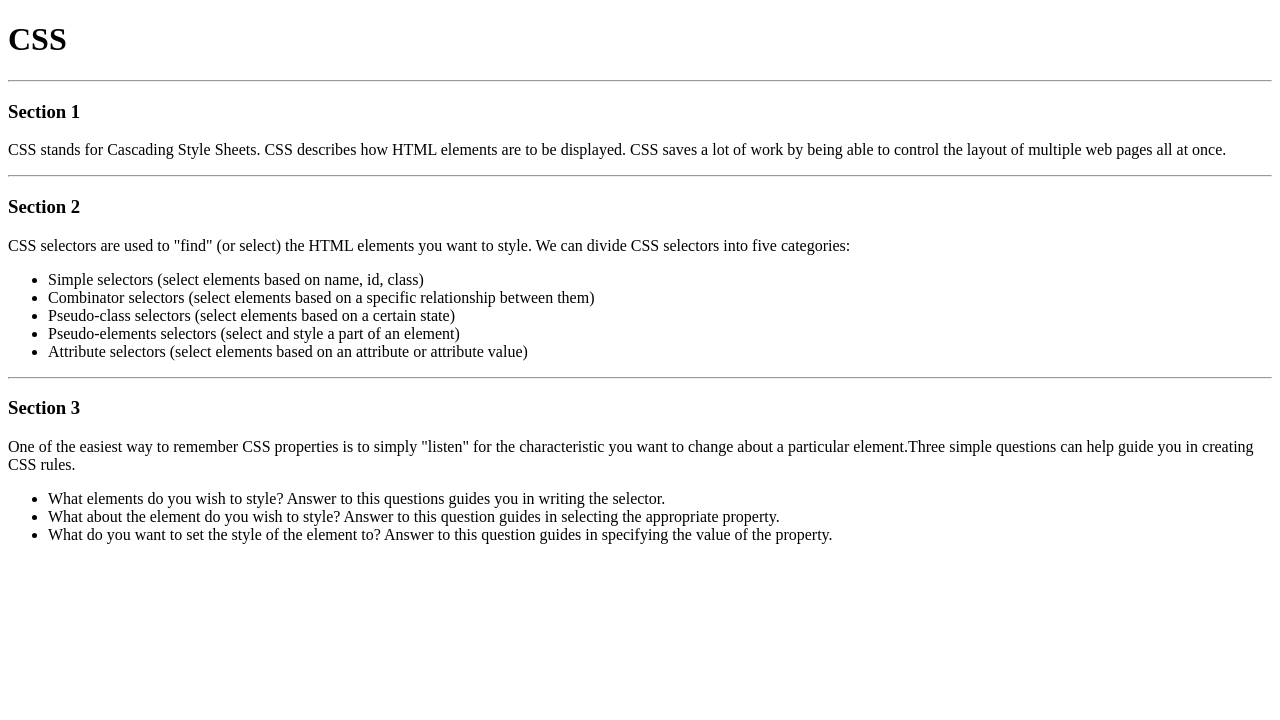
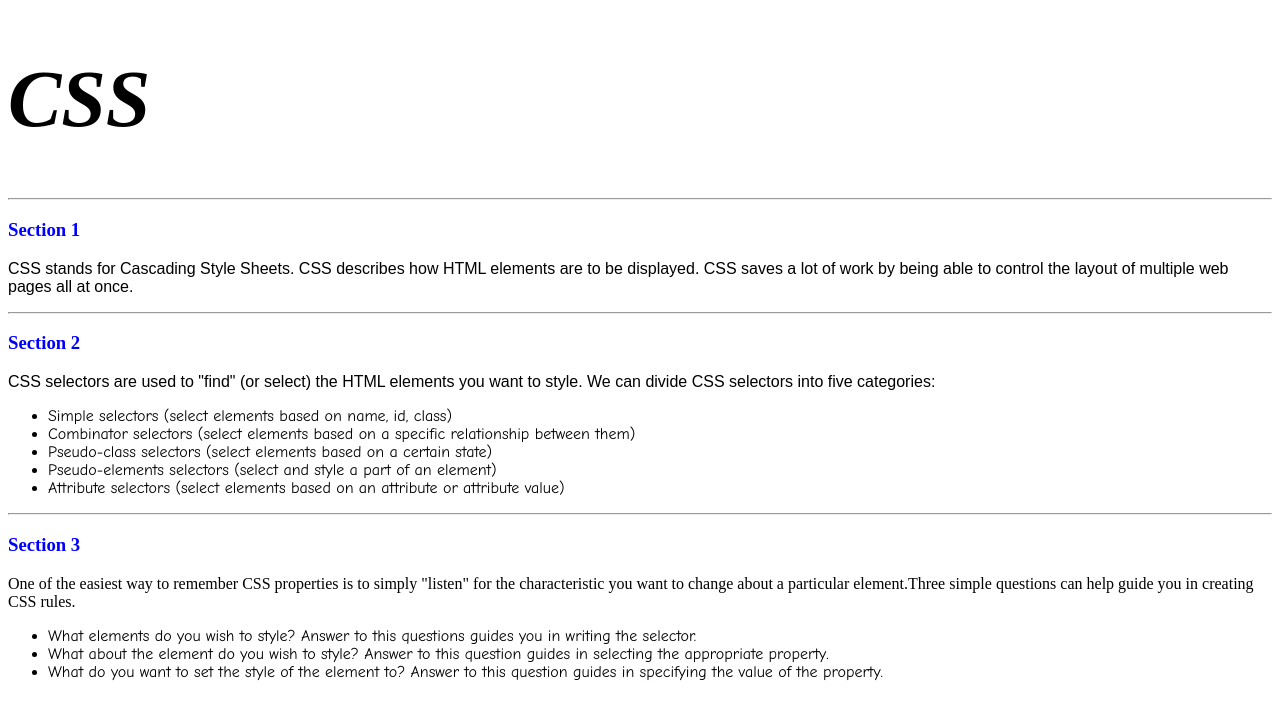
Before and after one commit to Hafsa31s/webdovelopment, a plain HTML site: page WDLesson2_1Practical/index.html in a window 1280 px wide. Drawn offline with Linux system fonts and the light colour scheme.

Commit message:
update 2.1

```diff
--- a/WDLesson2_1Practical/style.css
+++ b/WDLesson2_1Practical/style.css
@@ -10,14 +10,18 @@ selector{
 
 /* Challenge 1: Change color of the text for all the headings size 3 to blue */
 
+         h3{
+     color: blue;
+       }
 /* Challenge 2: Change the size for the font for all headings size 1 to 60pt */
-
+      h1{ font-size : 60pt;
+}
 /* Challenge 3: Change the style of the font for all spans to italic */
-
+h1{ font-style : italic;}
 /* Challenge 4: Change the family of font being used for all paragraphs to "Arial" */
-
+p{font-family : arial ;}
 /* Challenge 5: Change the family of font being used for all lists to "Comic Sans MS".  What element creates a list? */
-
+li{font-family : Comic Sans MS;}
 /* Chalenge 6: Change the background color of the div to blue, color of the text to white and the weight of the font to bold.
-
+      div{
 Hint:  You can specify several CSS rules for one element by separating the rules with commas.  Look at some example on w3schools */
```
Also changed, not shown: WDLesson2_2Practical/index.html (+1 -0 lines).
